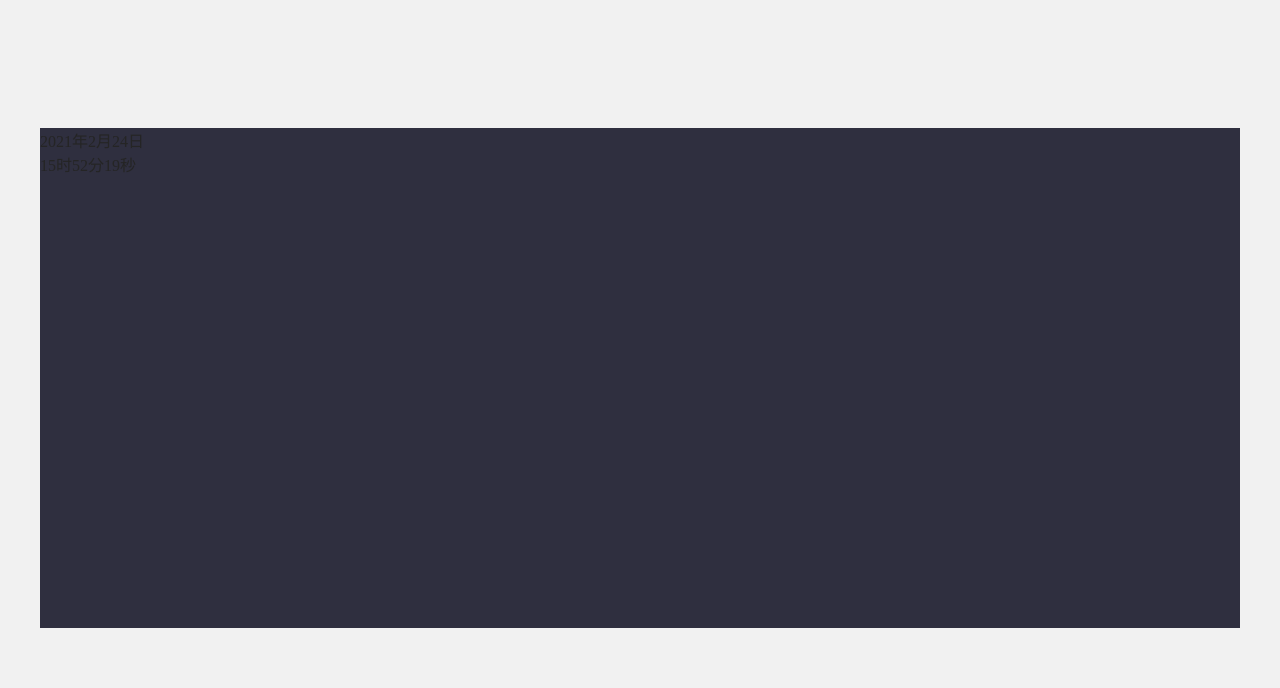
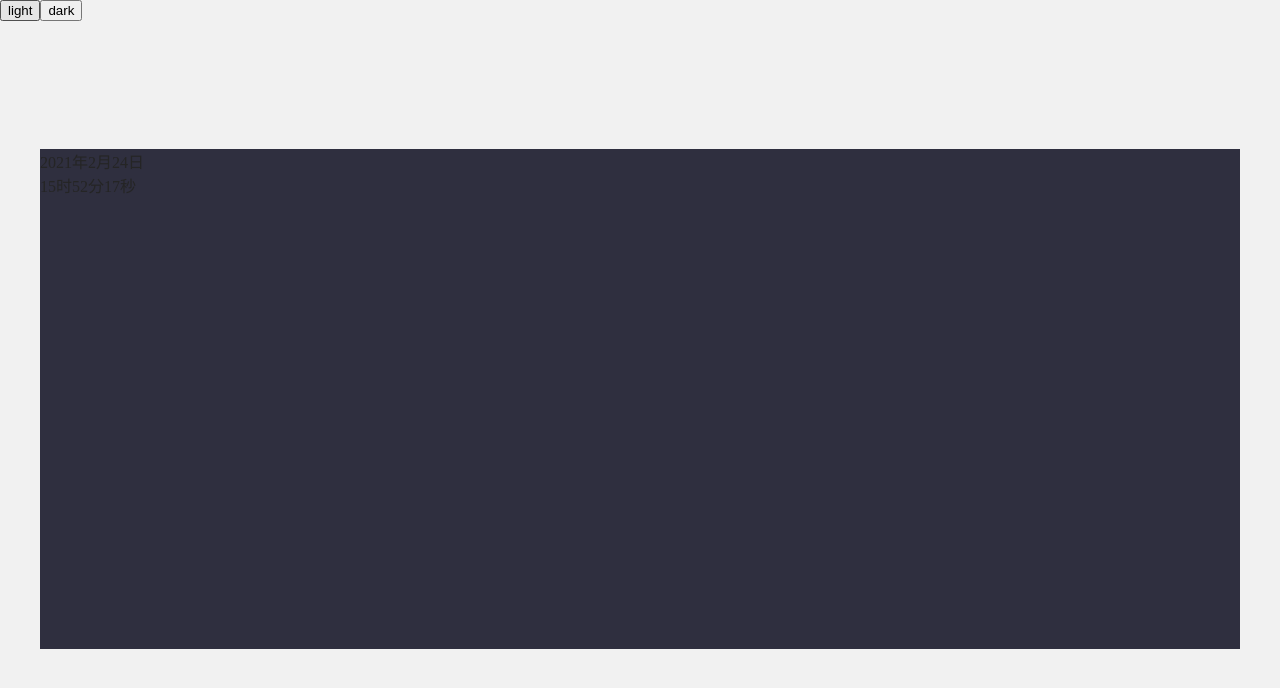
Before and after one commit to bojun1995/o-clock, a Vue app: page / in a window 1280 px wide. Shown: the top 688 px of the page. Built offline with nearby package versions, Linux system fonts and the light colour scheme.

Commit message:
【修改】layout

```diff
--- a/package.json
+++ b/package.json
@@ -11,8 +11,8 @@
     "vue": "3.0.5"
   },
   "devDependencies": {
-    "@vitejs/plugin-vue": "^1.1.5",
-    "@vue/compiler-sfc": "^3.0.5",
-    "vite": "^2.1.0"
+    "@vitejs/plugin-vue": "1.1.5",
+    "@vue/compiler-sfc": "3.0.5",
+    "vite": "2.1.0"
   }
 }
--- a/src/components/base/o-layout/index.vue
+++ b/src/components/base/o-layout/index.vue
@@ -1,12 +1,12 @@
 <template>
   <div class="layout-container">
-    <o-clock></o-clock>
+    <o-clock-page></o-clock-page>
   </div>
 </template>
 
 <script setup>
 // comp
-import OClock from '@/views/o-clock/index.vue'
+import OClockPage from '@/views/o-clock-page/index.vue'
 </script>
 
 <style lang="scss" rel="stylesheet/scss" type="text/scss" scoped>
--- a/src/views/o-clock/index.vue
+++ b/src/views/o-clock-page/index.vue
@@ -1,5 +1,9 @@
 <template>
   <div class="page_container">
+    <div>
+      <button @click="onThemeChange('light')">light</button>
+      <button @click="onThemeChange('dark')">dark</button>
+    </div>
     <div class="clock_row">
       <clock></clock>
     </div>
@@ -23,6 +27,7 @@ function onThemeChange(theme) {
 <style lang="scss" rel="stylesheet/scss" type="text/scss" scoped>
 .page_container {
   display: flex;
+  flex-direction: column;
 }
 .clock_row {
   display: flex;
```
Also changed, not shown: 1 other file (tests, documents, lock files or other folders).
